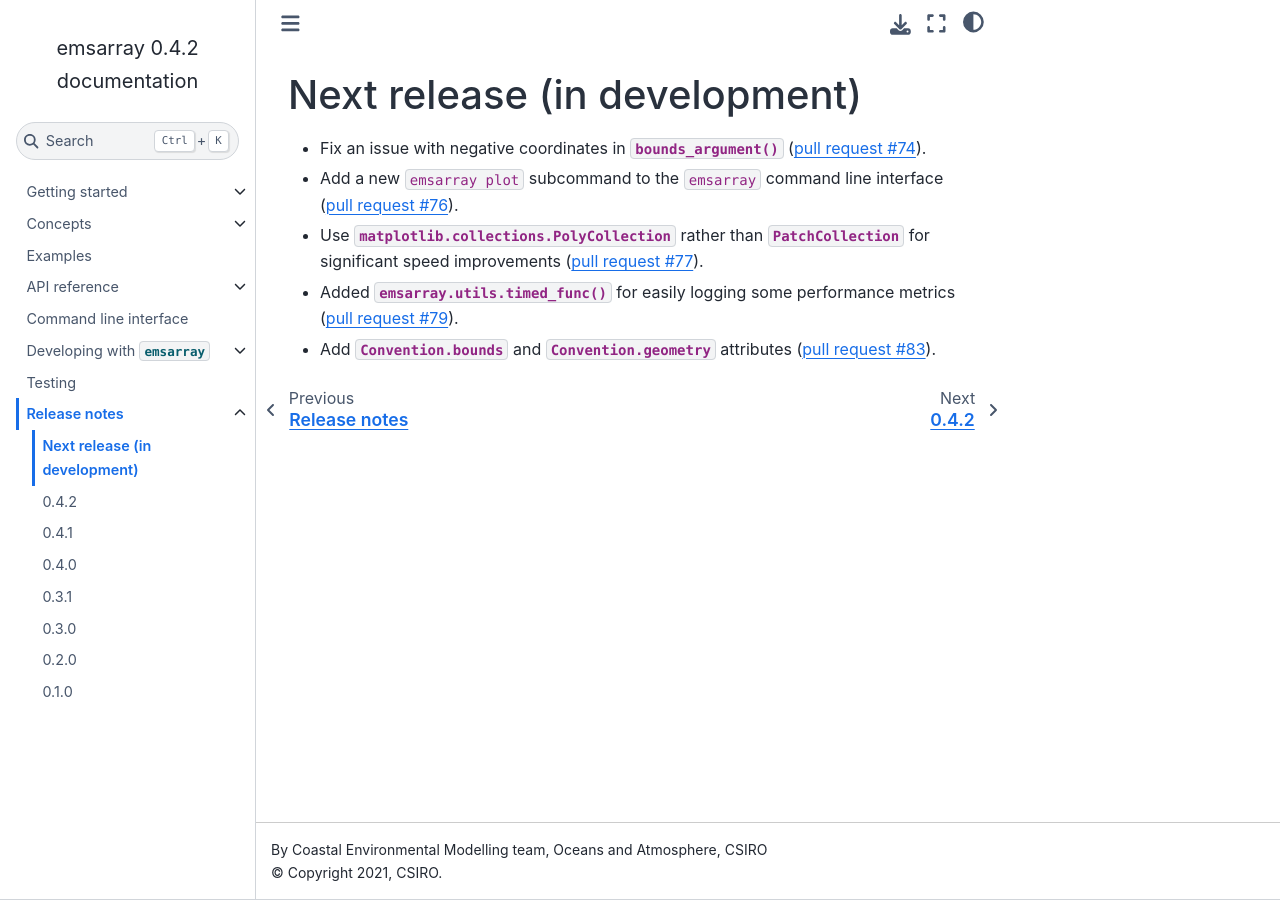
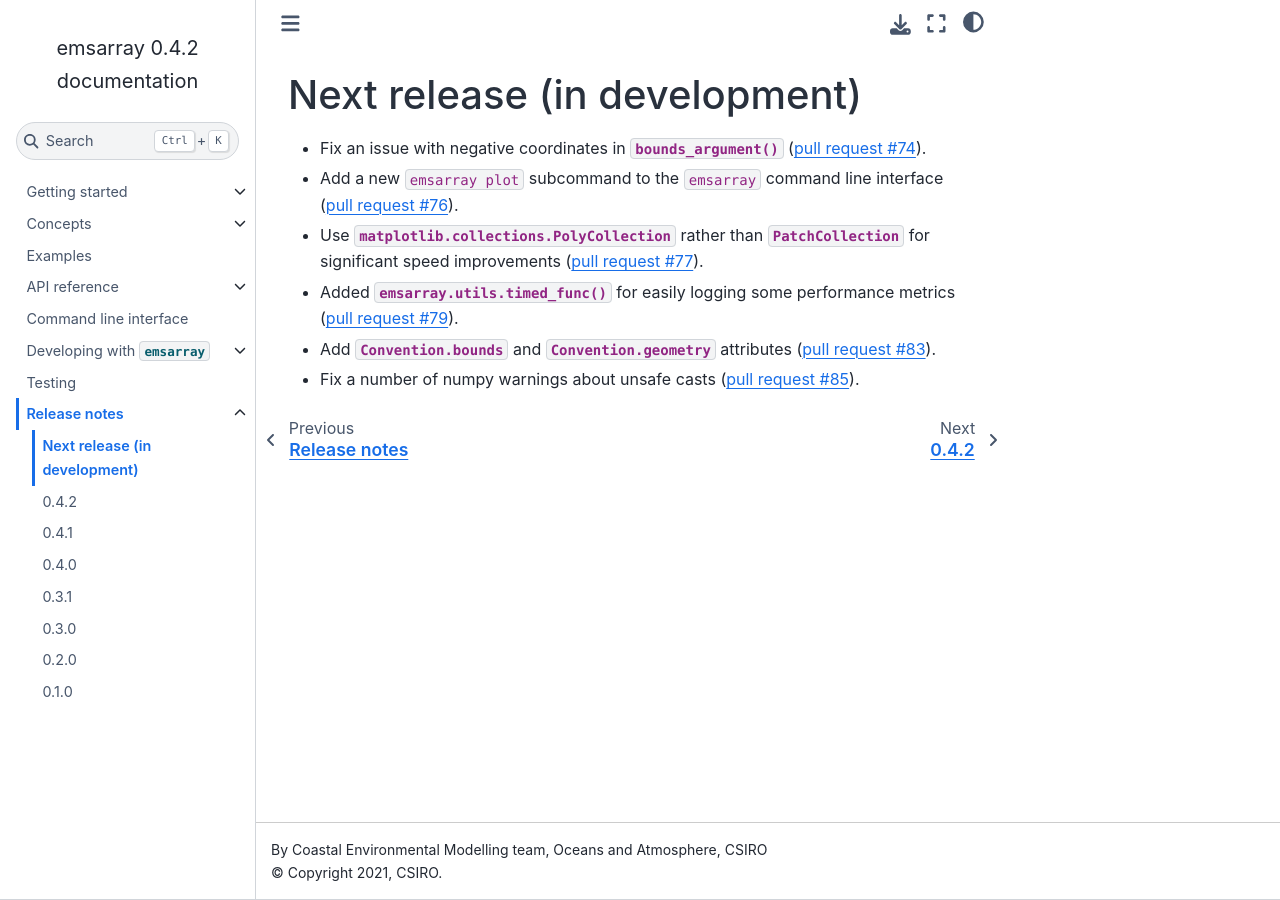
Before and after one commit to csiro-coasts/emsarray, a Sphinx documentation site: the page built from docs/releases/development.rst, in a window 1280 px wide. Built offline with Sphinx 7.4.7 and the Sphinx Book theme 1.1.4, drawn with Linux system fonts in a browser that asks for light colours; pages that are not in the unit, such as notebooks, are missing from menus.

Commit message:
Add release note

```diff
--- a/docs/releases/development.rst
+++ b/docs/releases/development.rst
@@ -10,3 +10,4 @@ Next release (in development)
   (:pr:`77`).
 * Added :func:`emsarray.utils.timed_func` for easily logging some performance metrics (:pr:`79`).
 * Add :attr:`.Convention.bounds` and :attr:`.Convention.geometry` attributes (:pr:`83`).
+* Fix a number of numpy warnings about unsafe casts (:pr:`85`).
```
